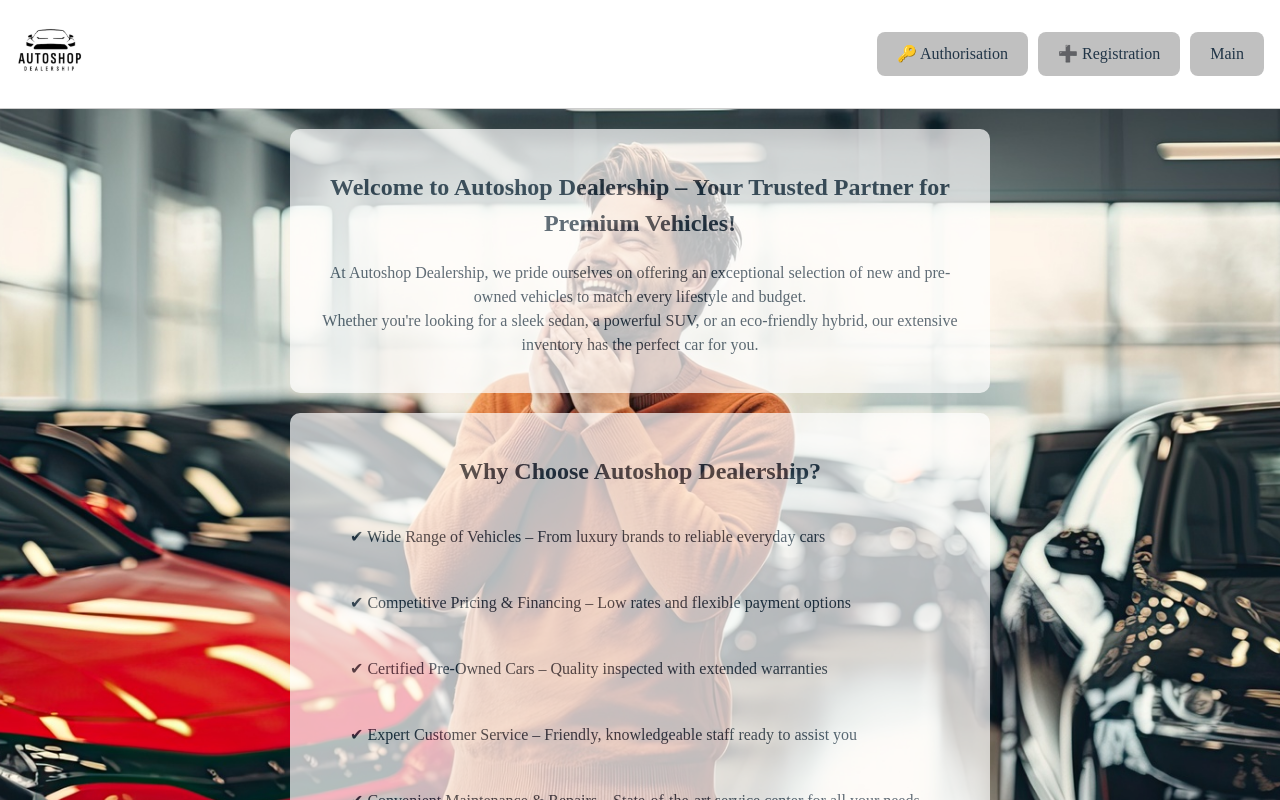
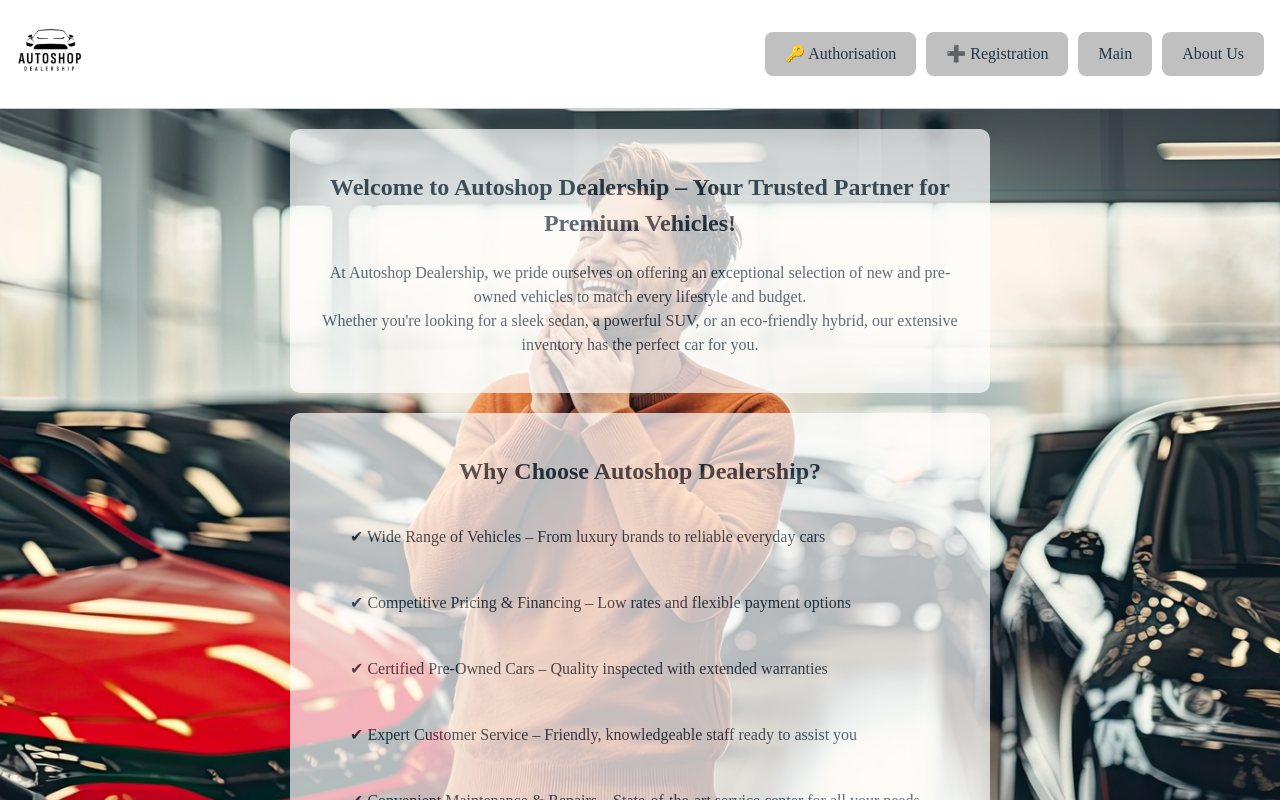
Before and after one commit to tim1234444/eCommerce-Application, a React (Vite) app: page / in a window 1280 px wide. Shown: the top 800 px of the page. Built offline with nearby package versions, Linux system fonts and the light colour scheme.

Commit message:
feat: add header navigation for AboutUs page

```diff
--- a/src/components/navigation/Navigation.tsx
+++ b/src/components/navigation/Navigation.tsx
@@ -41,6 +41,9 @@
         <li>
           <Link to="/">Main</Link>
         </li>
+        <li>
+          <Link to="/about">About Us</Link>
+        </li>
         {isLogin && (
           <>
             <li>
--- a/src/pages/AboutUsPage/AboutUsPage.module.css
+++ b/src/pages/AboutUsPage/AboutUsPage.module.css
@@ -19,6 +19,7 @@
   display: grid;
   gap: 1.5rem;
   justify-items: center;
+  margin-bottom: 2rem;
 }
 
 
@@ -38,6 +39,7 @@
 }
 
 
+
 @media (min-width: 768px) {
   .grid {
     grid-template-columns: repeat(3, 1fr);
--- a/src/pages/AboutUsPage/AboutUsPage.tsx
+++ b/src/pages/AboutUsPage/AboutUsPage.tsx
@@ -2,6 +2,7 @@
 import { teamMembers } from './teamData';
 import { TeamMemberCard } from './TeamMemberCard';
 import styles from './AboutUsPage.module.css';
+import { Link } from 'react-router-dom';
 
 const AboutUsPage: React.FC = () => {
   return (
@@ -28,6 +29,9 @@
           <TeamMemberCard key={member.githubUrl} member={member} />
         ))}
       </div>
+      <Link to="/" className="product-main-back">
+        Back to main page
+      </Link>
     </div>
   );
 };
```
